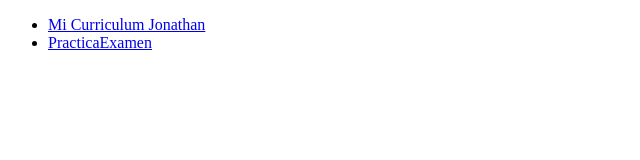
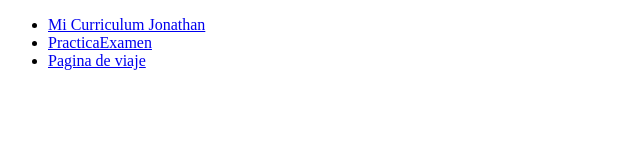
Before and after one commit to JohnnyGG3009/JohnnyGG3009.github.io, a plain HTML site: page index.html in a window 1280 px wide. Shown: the whole page, without its empty margins (0-640 px from the left). Drawn offline with Linux system fonts and the light colour scheme.

Commit message:
Agregar pagina de viajes

```diff
--- a/index.html
+++ b/index.html
@@ -8,6 +8,7 @@
 <body><ul>
     <li><a href="/Curriculum_JonathanGomez_U1/Curriculum.html">Mi Curriculum Jonathan</a></li>
     <li><a href="/PracticaExamen/Practica_PreExamen.html">PracticaExamen</a></li>
+    <li><a href="/Practica_Pagina de viaje/pagina_viajes.html">Pagina de viaje</a></li>
 
 </ul>
 
```
